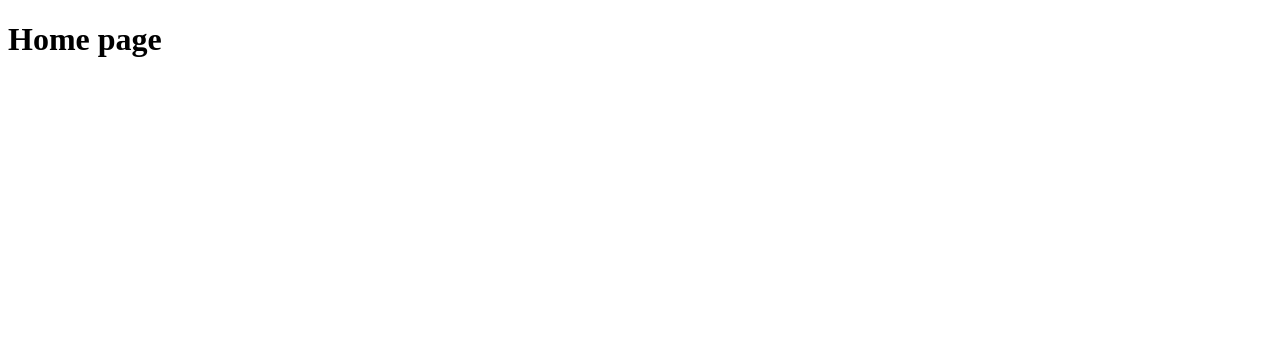
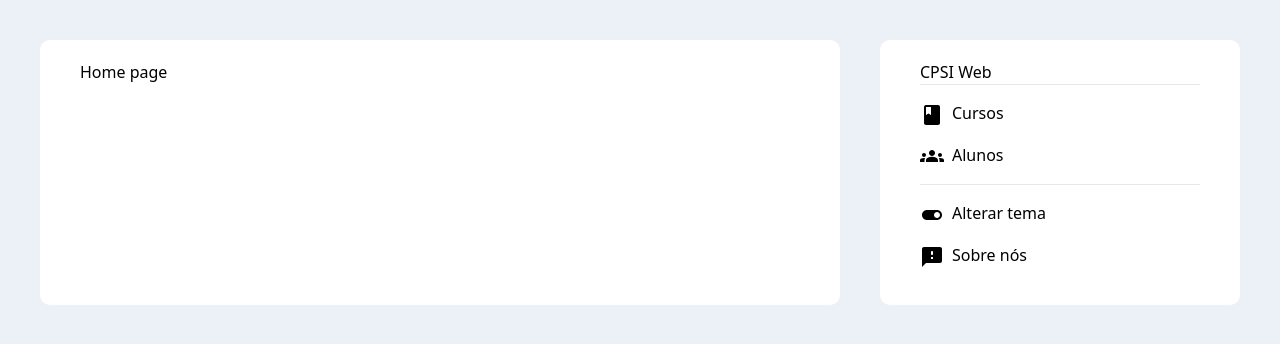
Before and after one commit to RafaelFernandes12/terceira_idade, a Next.js app: page / in a window 1280 px wide. Shown: the top 344 px of the page. Built offline with nearby package versions, Linux system fonts and the light colour scheme.

Commit message:
side bar items added

```diff
--- /dev/null
+++ b/src/app/(app)/SobreNos/page.tsx
@@ -0,0 +1,17 @@
+export default function SobreNos() {
+
+  return (
+    <div className="flex items-center flex-col max-w-[860px] m-auto">
+      <h1 className="text-3xl font-medium m-4">Quem Somos?</h1>
+      <p>
+            Lorem ipsum dolor sit amet, consectetur adipisicing elit. Reprehenderit
+            minus consectetur accusantium nisi a
+            exercitationem rem ducimus iste debitis natus error obcaecati magnam
+            veniam ut et, quasi perspiciatis at? Inventore.
+            Lorem ipsum, dolor sit amet consectetur adipisicing elit. Laboriosam cumque vero veritatis acc
+            usantium. Quo molestiae hic numquam voluptas rerum quidem aut voluptat
+            e alias provident quas? Et alias consectetur voluptatibus doloremque!
+      </p>
+    </div>
+  );
+}
--- a/src/app/(app)/course/components/StudentsData.tsx
+++ b/src/app/(app)/course/components/StudentsData.tsx
@@ -1,20 +1,6 @@
+import { data } from "@/data";
 import Image from "next/image";
-import example from "../../../../assets/example.png";
 
-const data = [{
-  name: "Adeilda Conceição Gomes da Silva",
-  img: example,
-  cpf: "123.456.789-00"
-},{
-  name: "Badeilda Santos Vieira",
-  img: example,
-  cpf: "123.456.789-00"
-},{
-  name: "Cadeilda Ferreira da Silva",
-  img: example,
-  cpf: "123.456.789-00"
-},
-];
 
 export default function StudentData() {
 
--- a/src/app/(app)/dashboard/page.tsx
+++ b/src/app/(app)/dashboard/page.tsx
@@ -5,7 +5,7 @@ import AddIcon from "@mui/icons-material/Add";
 import { DocumentData } from "firebase/firestore";
 import Link from "next/link";
 import { useEffect, useState } from "react";
-import { SearchBar } from "./components/SearchBar";
+import { SearchBar } from "../../../components/SearchBar";
 import { ThreeDots } from "./components/ThreeDots";
 
 interface coursesProps {
--- /dev/null
+++ b/src/app/(app)/students/page.tsx
@@ -0,0 +1,32 @@
+"use client";
+import { SearchBar } from "@/components/SearchBar";
+import { data } from "@/data";
+import Image from "next/image";
+import { useState } from "react";
+
+export default function Students() {
+  const [search, setSearch] = useState("");
+
+  function handleInputChange(value:any){ setSearch(value);}
+
+
+  return (
+    <>
+      <SearchBar onChange={handleInputChange}/>
+      {data.map(response => {
+
+        if(response && response.name.toLowerCase().startsWith(search.toLowerCase())){
+          return (
+            <div key={response.cpf} className="border-1 border-gray-500 rounded-3xl flex responses-center p-4 my-6">
+              <Image src={response.img} alt='' className="w-32 h-auto"/>
+              <div className="flex gap-2 flex-col ml-4">
+                <span>{response.name}</span>
+                <span>{response.cpf}</span>
+              </div>
+            </div>
+          );
+        }
+      })}
+    </>
+  );
+}
--- a/src/app/(app)/layout.tsx
+++ b/src/app/layout.tsx
@@ -1,18 +1,18 @@
-import "../globals.css";
+
+import { SideMenu } from "@/components/SideMenu";
+import "./globals.css";
 
 export default function RootLayout({ children }: { children: React.ReactNode }) {
+
 
   return (
     <html lang="pt-br">
       <body className="bg-background-light h-screen p-[40px]">
         <div className="flex gap-[40px] justify-between h-auto mb-[40px]">
-          <div className="bg-white rounded-[10px] py-[20px] px-[40px] flex-auto max-w-auto">
+          <div className="bg-white rounded-[10px] py-[20px] px-[40px] flex-auto max-w-[1360px]">
             {children}
           </div>
-          <div className="bg-white rounded-[10px] py-[20px] px-[40px] flex-auto max-w-[360px]">
-            <p>CPSI Web</p>
-            <p>Aqui vai o componente do menu lateral</p>
-          </div>
+          <SideMenu />
         </div>
       </body>
     </html>
--- a/src/components/SearchBar.tsx
+++ b/src/components/SearchBar.tsx
@@ -1,17 +1,18 @@
-import search_bar from "@/assets/search_bar.svg";
-import x from "@/assets/x.svg";
+"use client";
+
+import loupe from "@/assets/loupe.svg";
 import Image from "next/image";
 
-export function SearchBar(){
+export function SearchBar({onChange}: any){
+
   return (
     <div className='flex items-center w-full my-5'>
       <button className='absolute ml-2'>
-        <Image src={search_bar} alt=''/>
+        <Image src={loupe} alt=''/>
       </button>
-      <input placeholder="Procurar por nome" className='w-full border-2 border-black rounded-xl p-2 pl-10'/>
-      <button className='absolute right-[340px]'>
-        <Image src={x} alt=''/>
-      </button>
+      <input placeholder="Procurar por nome" className='w-full border-2 border-black rounded-xl p-2 pl-10'
+        onChange={e => onChange(e.target.value)}
+      />
     </div>
   );
 }
--- /dev/null
+++ b/src/components/SideMenu.tsx
@@ -0,0 +1,78 @@
+"use client";
+import ClassIcon from "@mui/icons-material/Class";
+import GroupsIcon from "@mui/icons-material/Groups";
+import SmsFailedRoundedIcon from "@mui/icons-material/SmsFailedRounded";
+import ToggleOnRoundedIcon from "@mui/icons-material/ToggleOnRounded";
+import Link from "next/link";
+import { usePathname } from "next/navigation";
+
+export function SideMenu(){
+
+  const pathname = usePathname();
+
+  return(
+    <div className="bg-white rounded-[10px] py-[20px] px-[40px] flex-auto max-w-[360px]">
+      <p>CPSI Web</p>
+      <hr/>
+      <ul>
+        {pathname === "/dashboard" ?
+          <>
+            <li className="my-4 bg-blue-300 rounded-lg p-0.5">
+              <Link href='/dashboard'>
+                <ClassIcon className="mr-2 text-white"/>
+                <span className="text-blue-800">Cursos</span>
+              </Link>
+            </li>
+            <li className="my-4 ">
+              <Link href='/students'>
+                <GroupsIcon className="mr-2"/>
+              Alunos
+              </Link>
+            </li>
+          </>
+          : pathname === "/students" ?
+            <>
+              <li className="my-4">
+                <Link href='/dashboard'>
+                  <ClassIcon className="mr-2 "/>
+                  <span className="">Cursos</span>
+                </Link>
+              </li>
+              <li className="my-4  bg-red-300 rounded-lg p-0.5">
+                <Link href='/students'>
+                  <GroupsIcon className="mr-2 text-white"/>
+                  <span className="text-red-800">Alunos</span>
+                </Link>
+              </li>
+            </>
+            :
+            <>
+              <li className="my-4">
+                <Link href='/dashboard'>
+                  <ClassIcon className="mr-2 "/>
+                  <span className="">Cursos</span>
+                </Link>
+              </li>
+              <li className="my-4">
+                <Link href='/students'>
+                  <GroupsIcon className="mr-2"/>
+                  <span className="">Alunos</span>
+                </Link>
+              </li>
+            </>
+        }
+        <hr />
+        <li className="my-4 ">
+          <ToggleOnRoundedIcon className="mr-2"/>
+                Alterar tema
+        </li>
+        <li className="my-4 ">
+          <Link href='/SobreNos'>
+            <SmsFailedRoundedIcon className="mr-2"/>
+            <span>Sobre nós</span>
+          </Link>
+        </li>
+      </ul>
+    </div>
+  );
+}
--- /dev/null
+++ b/src/data.ts
@@ -0,0 +1,17 @@
+// exclua quando implementar a api de estudantes
+import example from "@/assets/example.png";
+
+export const data = [{
+  name: "Adeilda Conceição Gomes da Silva",
+  img: example,
+  cpf: "123.456.789-00"
+},{
+  name: "Badeilda Santos Vieira",
+  img: example,
+  cpf: "132.456.789-00"
+},{
+  name: "Cadeilda Ferreira da Silva",
+  img: example,
+  cpf: "321.456.789-00"
+},
+];
```
Also changed, not shown: src/app/(app)/dashboard/components/SearchBar.tsx (deleted, +0 -18 lines).
